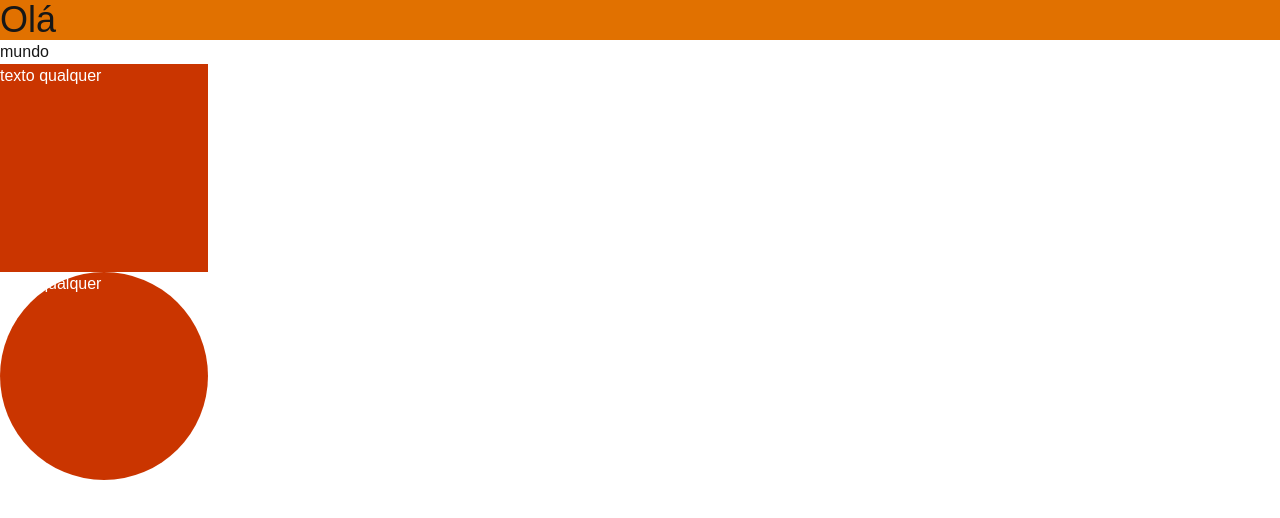
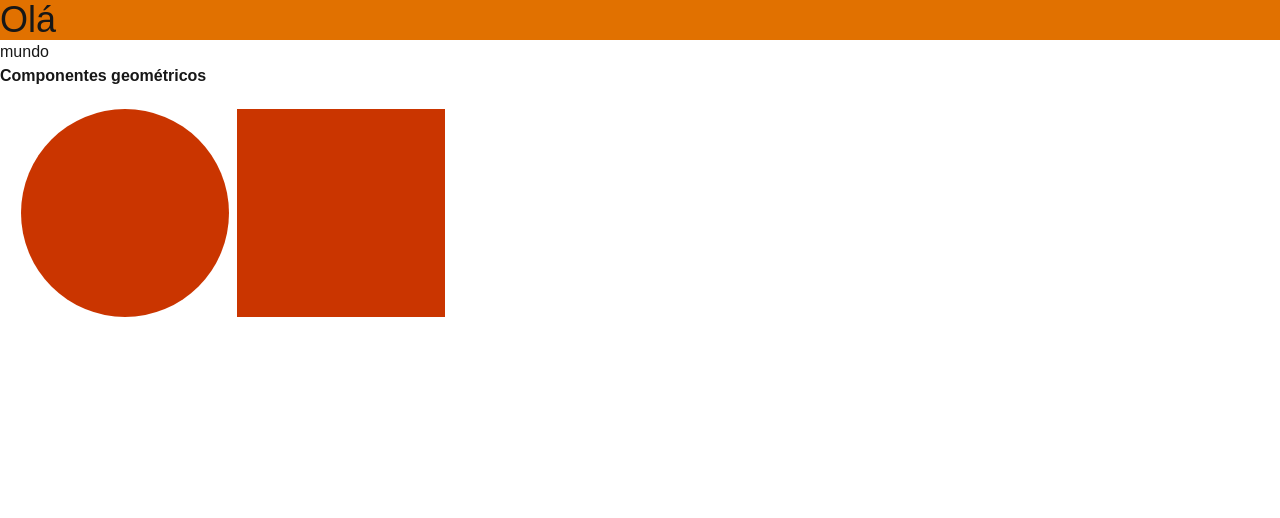
Before and after one commit to pedroguedes9/React, a Next.js app in the folder react-primeiro-projeto/: page / in a window 1280 px wide. Shown: the top 518 px of the page. Built offline with nearby package versions, Linux system fonts and the light colour scheme.

Commit message:
regras gerais do TSX

```diff
--- a/react-primeiro-projeto/src/app/page.tsx
+++ b/react-primeiro-projeto/src/app/page.tsx
@@ -1,11 +1,10 @@
-import Circle, {Square} from "@/components/forms"
+import { GeoComponentes } from "@/components/geoComponentes"
 
 function Page() {
   return (<div>
     <h1 className="bg-amber-600 text-4xl">Olá</h1>
     <h2>mundo</h2>
-    <Square></Square>
-    <Circle></Circle>
+    <GeoComponentes/>
   </div>)
 
 }
--- /dev/null
+++ b/react-primeiro-projeto/src/components/circle.tsx
@@ -0,0 +1,5 @@
+export const Circle = function() {
+    return (
+        <h1 className="w-52 h-52 bg-orange-700 text-white rounded-full"></h1>
+    )
+}
--- a/react-primeiro-projeto/src/components/forms.tsx
+++ /dev/null
@@ -1,12 +0,0 @@
-export const Square = function() {
-    return (
-        <h1 className="w-52 h-52 bg-orange-700 text-white">texto qualquer</h1>
-    )
-}
-
-const Circle = function() {
-    return (
-        <h1 className="w-52 h-52 bg-orange-700 text-white rounded-full">texto qualquer</h1>
-    )
-}
-export default Circle
--- /dev/null
+++ b/react-primeiro-projeto/src/components/geoComponentes.tsx
@@ -0,0 +1,14 @@
+import { Circle } from "./circle"
+import { Square } from "./square"
+
+export const GeoComponentes = () => {
+    return (
+        <div>
+            <h3 className="font-bold ">Componentes geométricos</h3>
+            <div className="border border-white flex flex-row gap-2 p-5">
+                <Circle/>
+                <Square/>
+            </div>
+        </div>
+    )
+}
--- /dev/null
+++ b/react-primeiro-projeto/src/components/person.tsx
@@ -0,0 +1,8 @@
+export const Person = () => {
+    return (
+        <>
+            <h1>Elon Musk</h1>
+            <img src="#" alt="Elon Musk" />
+        </>
+    )
+}
--- /dev/null
+++ b/react-primeiro-projeto/src/components/square.tsx
@@ -0,0 +1,5 @@
+export const Square = function() {
+    return (
+        <h1 className="w-52 h-52 bg-orange-700 text-white"></h1>
+    )
+}
```
